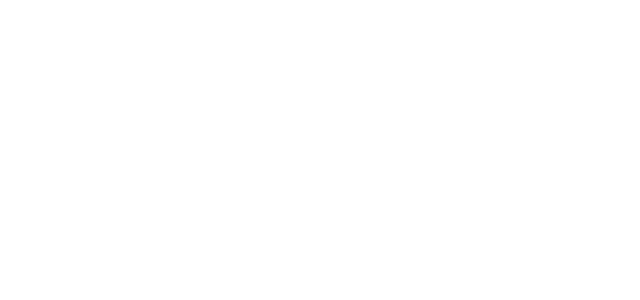
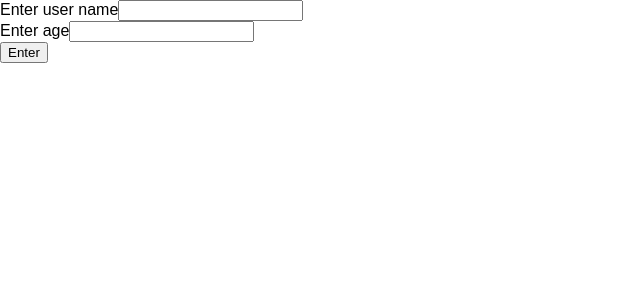
Before and after one commit to BrodoDigitale/demo-react-auth-form, a React (Create React App) app: page / in a window 1280 px wide. Shown: the top 300 px of the page, without its empty margins (0-640 px from the left). Built offline with nearby package versions, Linux system fonts and the light colour scheme.

Commit message:
feat: add simple form for user data

```diff
--- /dev/null
+++ b/src/AddUserForm/AddUserForm.js
@@ -0,0 +1,20 @@
+import React from "react";
+import "./AddUserForm.module.css";
+
+export const AddUserForm = (props) => {
+  return (
+    <form>
+      <div className={AddUserForm.input}>
+        <label htmlFor="name">Enter user name</label>
+        <input id="name" type="text" />
+      </div>
+      <div className={AddUserForm.input}>
+        <label htmlFor="age">Enter age</label>
+        <input id="age" type="number" />
+      </div>
+      <button type="submit" className="button">
+        Enter
+      </button>
+    </form>
+  );
+};
--- a/src/App.js
+++ b/src/App.js
@@ -1,10 +1,10 @@
-import React from 'react';
-
+import React from "react";
+import { AddUserForm } from "./AddUserForm/AddUserForm";
 
 function App() {
   return (
     <div>
-
+      <AddUserForm />
     </div>
   );
 }
```
